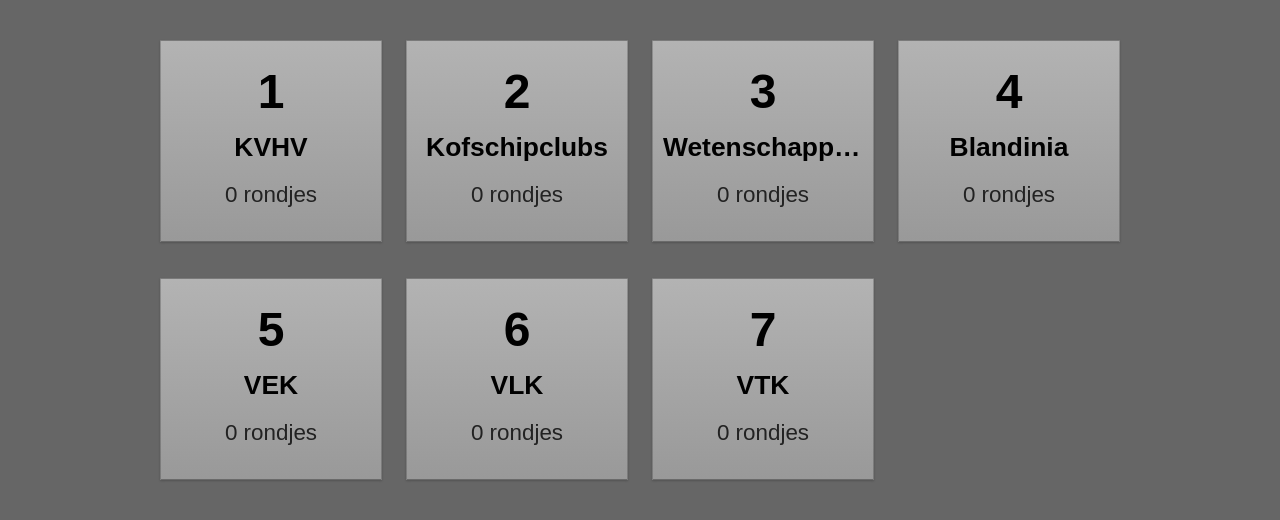
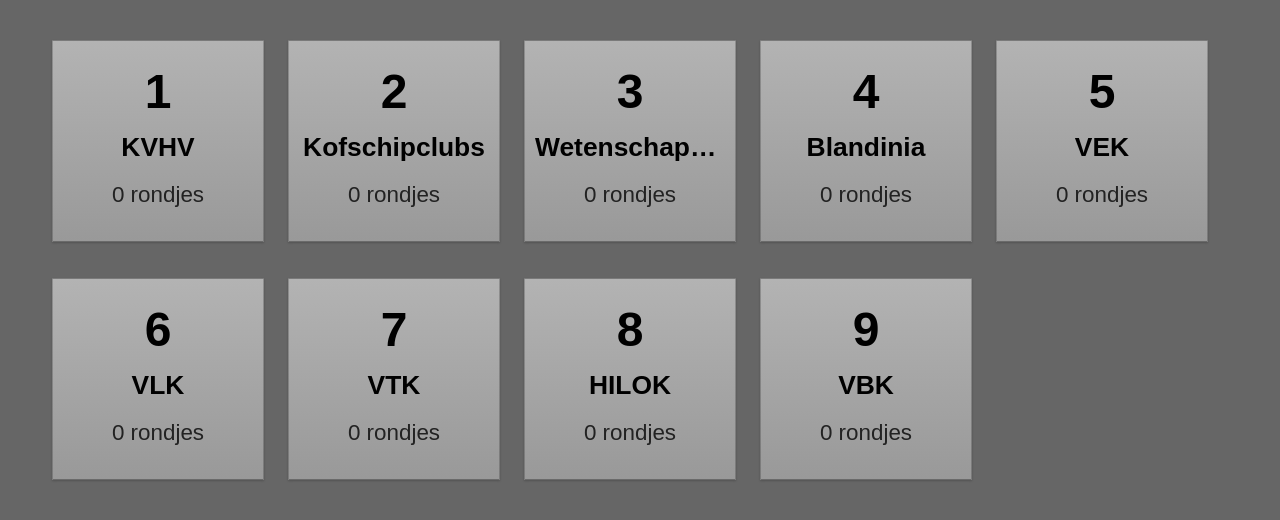
Before and after one commit to 12urenloop/manual-count, a PHP site: page / in a window 1280 px wide. Shown: the part 120-640 px from the top of the page. Run offline with PHP 8.4, Linux system fonts and the light colour scheme; data comes from the database, SQL or seed files in the repository.

Commit message:
Modified the scripts for use with the surfaces

```diff
--- a/database.sql
+++ b/database.sql
@@ -1,6 +1,8 @@
 --
 -- Database: `urenloop`
 --
+
+DROP TABLE IF EXISTS `teams`, `laps`;
 
 CREATE TABLE  `teams` (
   `id` INT NOT NULL AUTO_INCREMENT PRIMARY KEY ,
--- a/script.js
+++ b/script.js
@@ -1,5 +1,5 @@
 var DELAY = 30; // delay to prevent accidental double taps
-var BUTTONS_PER_VIEW = 7;
+var BUTTONS_PER_VIEW = 9
 var error = '';
 
 // Detect local storage
--- a/style.css
+++ b/style.css
@@ -34,13 +34,13 @@
 
 #buttonHolder {
   /* TODO: determine width @media-queries */
-  width: 984px; /* Portrait: 740px; */
+  width: 1200px; /* Portrait: 740px; */
   margin: 40px auto 0; padding: 0;
 }
 
 #buttonHolder > li {
   list-style: none;
-  width: 200px; height: 180px;
+  width: 190px; height: 180px;
   margin: 0 12px 36px; padding: 10px;
   display: block; float: left;
   text-align: center;
```
Also changed, not shown: 1 other file.
